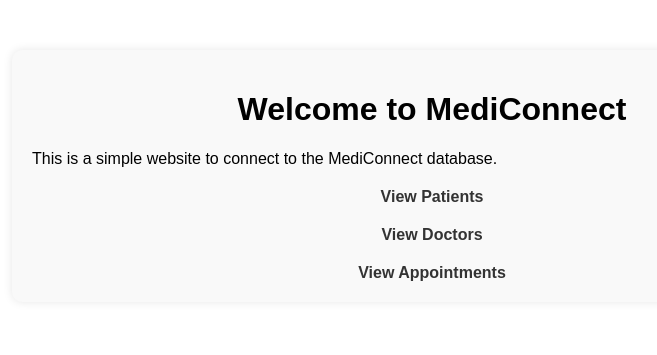
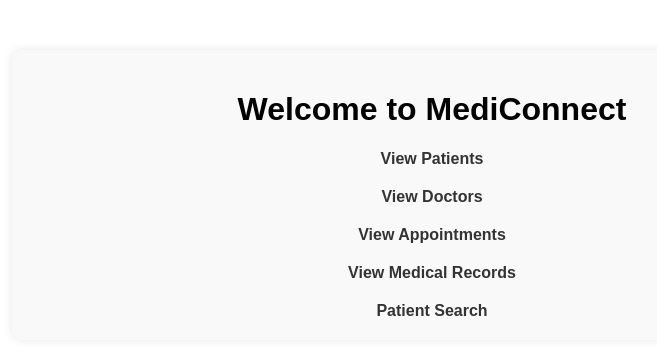
Before and after one commit to jbonanno29/MediConnect-1, a PHP site: page / in a window 1280 px wide. Shown: the top 355 px of the page, without its empty margins (208-865 px from the left). Run offline with PHP 8.4, Linux system fonts and the light colour scheme.

Commit message:
Add files via upload

```diff
--- a/index.php
+++ b/index.php
@@ -9,10 +9,14 @@
 <body>
     <div class="container">
         <h1>Welcome to MediConnect</h1>
-        <p>This is a simple website to connect to the MediConnect database.</p>
+        <p></p>
         <a href="patients.php">View Patients</a>
         <a href="doctors.php">View Doctors</a>
         <a href="appointments.php">View Appointments</a>
+        <a href="medical_records.php">View Medical Records</a>
+        <a href="patient_search.php">Patient Search</a>
+
+
     </div>
 </body>
 </html>
```
